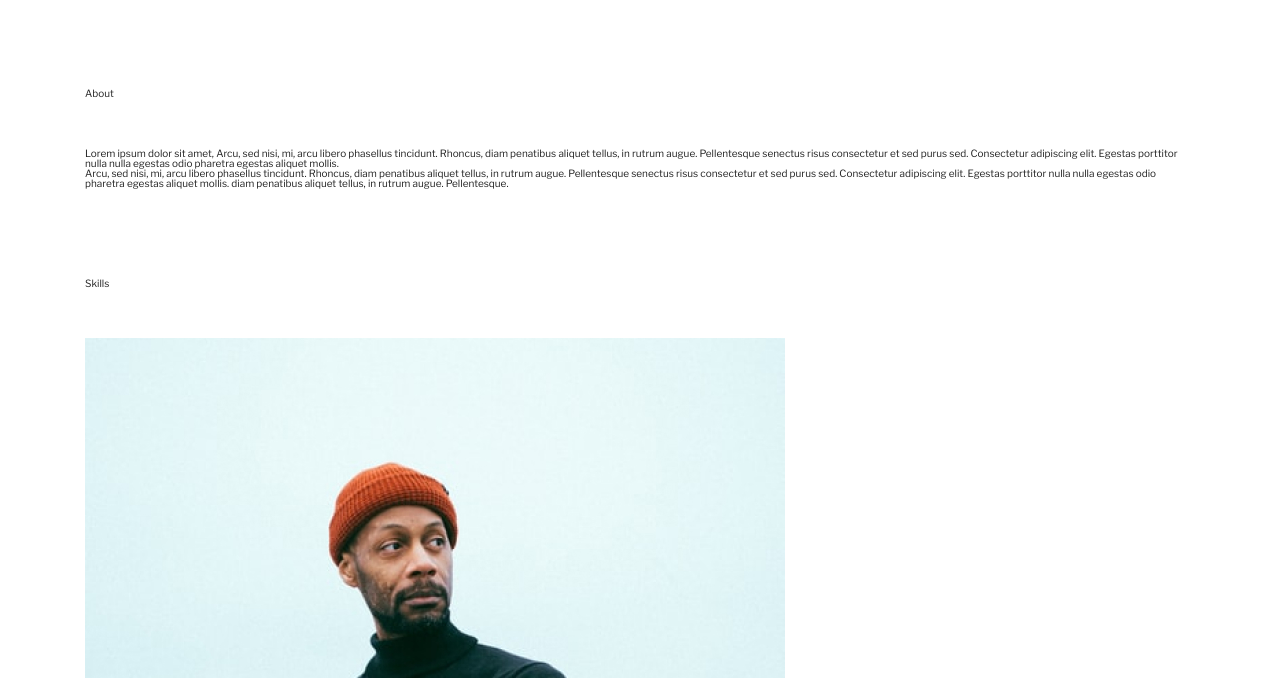
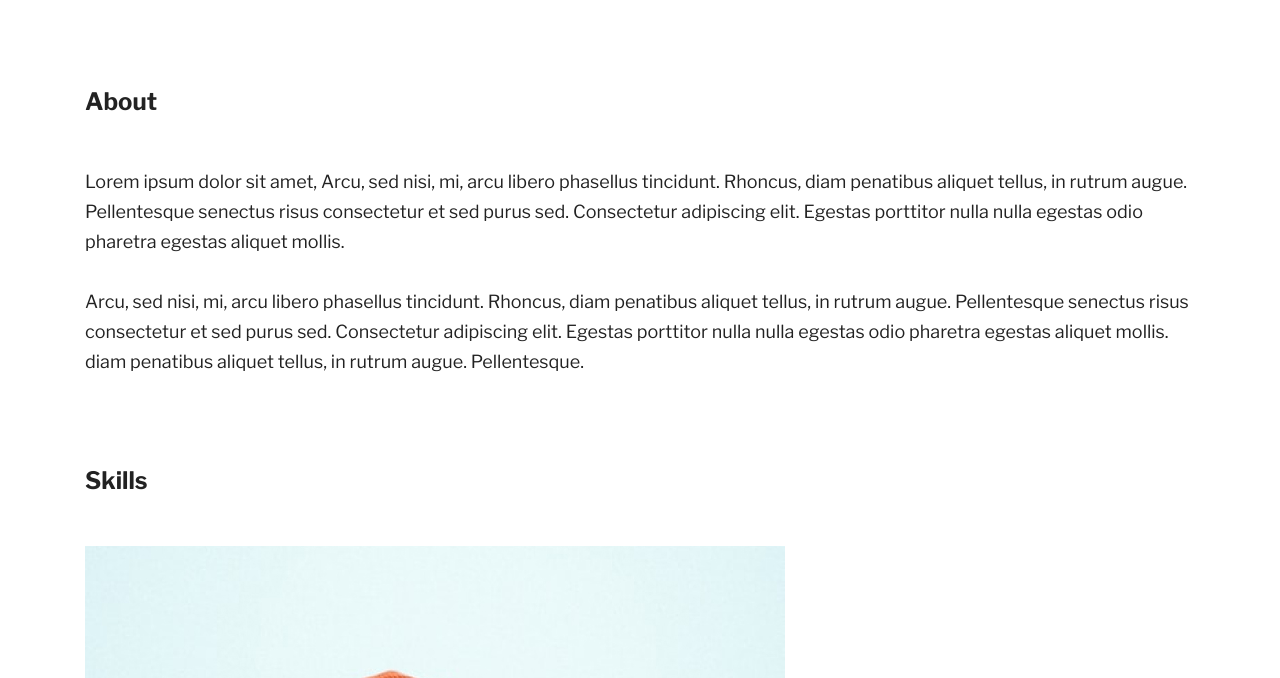
Before and after one commit to fraujulia/BEM.Portfolio-html, a plain HTML site: page index.html in a window 1280 px wide. Shown: the part 802-1480 px from the top of the page. Drawn offline with Linux system fonts and the light colour scheme.

Commit message:
completed about section

```diff
--- a/css/general.css
+++ b/css/general.css
@@ -4,33 +4,49 @@
   font-display: swap;
   src: url(../fonts/LibreFranklin-Regular.woff2) format(woff2);
 }
+
 @font-face {
   font-family: "Libre Franklin";
   font-weight: 600;
   font-display: swap;
   src: url(../fonts/LibreFranklin-SemiBold.woff2) format(woff2);
 }
+
 @font-face {
   font-family: "Libre Franklin";
   font-weight: 700;
   font-display: swap;
   src: url(../fonts/LibreFranklin-Bold.woff2) format(woff2);
 }
-*{
+* {
   box-sizing: border-box;
 }
-a{
+
+a {
   text-decoration: none;
   color: inherit;
 }
-body, html{
+
+body,
+html {
   font-family: Lato;
   font-size: 10px;
   font-family: "Libre Franklin", sans-serif;
 }
-.container{
+
+.container {
   width: 1110px;
   margin-left: auto;
   margin-right: auto;
+}
 
+.header{
+    font-size: 2.4rem;
+    line-height: 1.2;
+    font-weight: 700;
 }
+
+.text{
+    font-size: 1.8rem;
+    line-height: 1.67;
+}
--- a/css/index.css
+++ b/css/index.css
@@ -2,3 +2,4 @@
 @import url(general.css);
 
 @import url(sections/hero.css);
+@import url(sections/about.css);
--- /dev/null
+++ b/css/sections/about.css
@@ -0,0 +1,3 @@
+.about__text:first-of-type{
+padding-bottom: 30px;
+}
```
Lines whose indentation alone changed are shown as unchanged.
